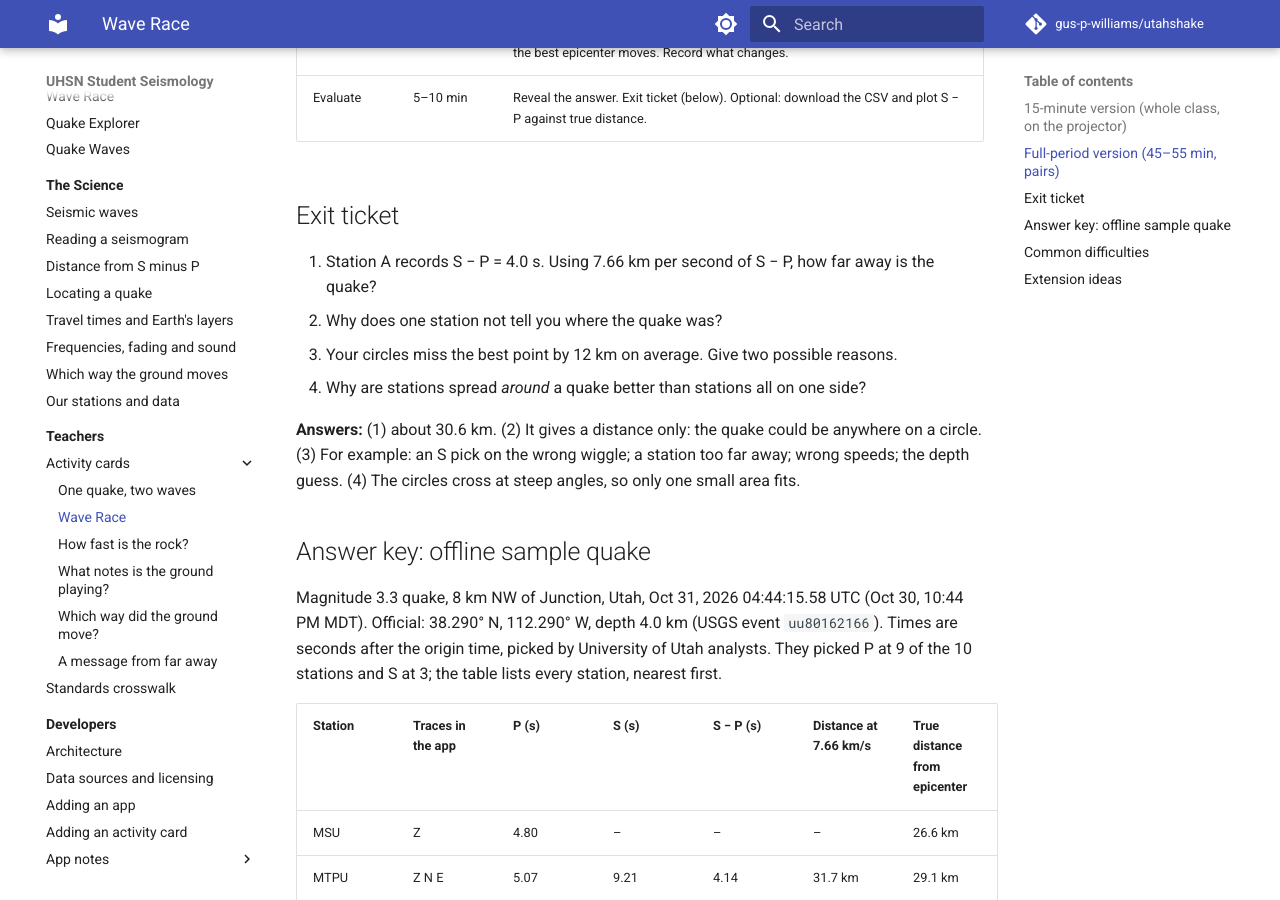
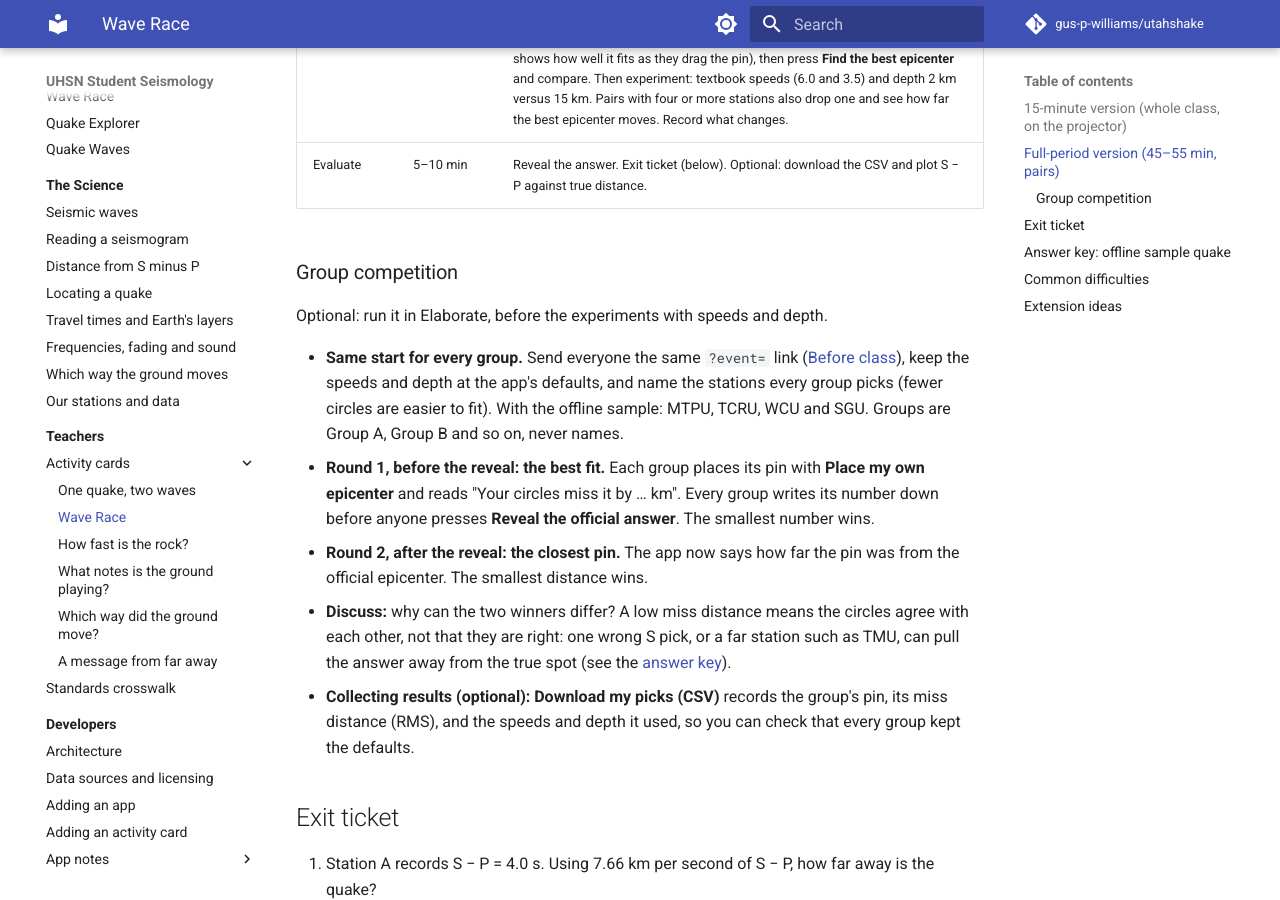
Before and after one commit to gus-p-williams/utahshake, an MkDocs documentation site: the page built from docs/teachers/wave-race-card.md, in a window 1280 px wide and 900 px high, scrolled down 1704 px. Built offline with MkDocs 1.6.1 and Material for MkDocs 9.7.7, drawn with Linux system fonts in a browser that asks for light colours; comment, search, counter and statistics services are not loaded; some of the changed text lies outside the part shown.

Commit message:
Wave Race card: group competition (Gus)
Two rounds on the same quake with default settings: the smallest miss
distance for the group's pin before the reveal, then the pin closest to
the official epicenter. Same stations for every group, labels not names,
the CSV for collecting results. One line in the 15-minute version.

Co-Authored-By: Claude Opus 5.5 <noreply@anthropic.com>

```diff
--- a/docs/teachers/wave-race-card.md
+++ b/docs/teachers/wave-race-card.md
@@ -45,6 +45,10 @@ No accounts or logins. Student names are never entered or stored.
 4. **Reveal (3 min).** Reveal the official answer. How far off were we? Which station's circle
    missed the most? Why?
 
+To make step 3 a contest, let two or three groups place the pin in turn and write down "Your
+circles miss it by … km"; the smallest number wins (round 1 of the
+[group competition](#group-competition)).
+
 ## Full-period version (45–55 min, pairs)
 
 | Phase | Time | What happens |
@@ -54,6 +58,26 @@ No accounts or logins. Student names are never entered or stored.
 | Explain | 10 min | Class discussion with the [S-minus-P page](../theory/s-minus-p.md): derive \(d = \Delta t \cdot V_P V_S/(V_P - V_S)\) from \(t = d/v\). |
 | Elaborate | 10 min | Pairs first place their own epicenter by eye (**Place my own epicenter**; the app shows how well it fits as they drag the pin), then press **Find the best epicenter** and compare. Then experiment: textbook speeds (6.0 and 3.5) and depth 2 km versus 15 km. Pairs with four or more stations also drop one and see how far the best epicenter moves. Record what changes. |
 | Evaluate | 5–10 min | Reveal the answer. Exit ticket (below). Optional: download the CSV and plot S − P against true distance. |
+
+### Group competition { #group-competition }
+
+Optional: run it in Elaborate, before the experiments with speeds and depth.
+
+- **Same start for every group.** Send everyone the same `?event=` link
+  ([Before class](index.md#before-class)), keep the speeds and depth at the app's defaults, and
+  name the stations every group picks (fewer circles are easier to fit). With the offline
+  sample: MTPU, TCRU, WCU and SGU. Groups are Group A, Group B and so on, never names.
+- **Round 1, before the reveal: the best fit.** Each group places its pin with **Place my own
+  epicenter** and reads "Your circles miss it by … km". Every group writes its number down
+  before anyone presses **Reveal the official answer**. The smallest number wins.
+- **Round 2, after the reveal: the closest pin.** The app now says how far the pin was from the
+  official epicenter. The smallest distance wins.
+- **Discuss:** why can the two winners differ? A low miss distance means the circles agree with
+  each other, not that they are right: one wrong S pick, or a far station such as TMU, can pull
+  the answer away from the true spot (see the [answer key](#answer-key-offline-sample-quake)).
+- **Collecting results (optional):** **Download my picks (CSV)** records the group's pin, its
+  miss distance (RMS), and the speeds and depth it used, so you can check that every group kept
+  the defaults.
 
 ## Exit ticket
 
```
